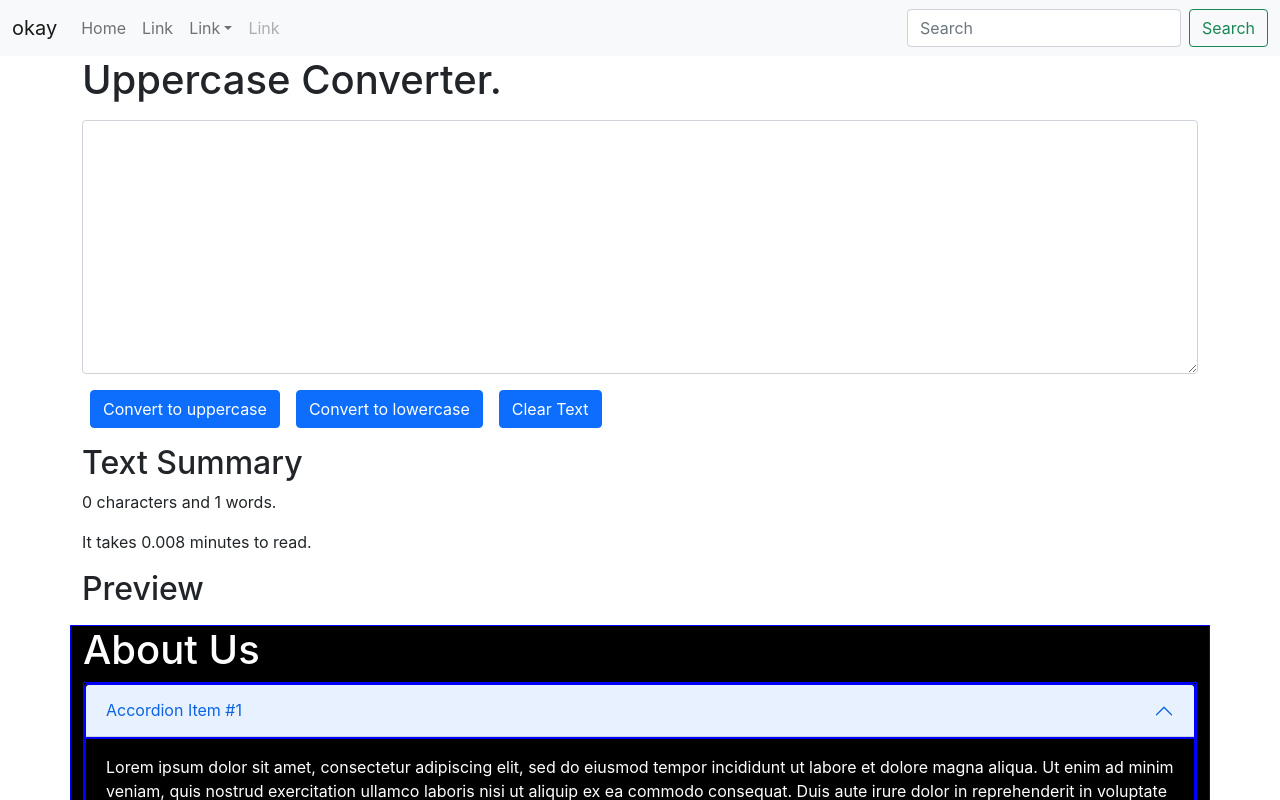
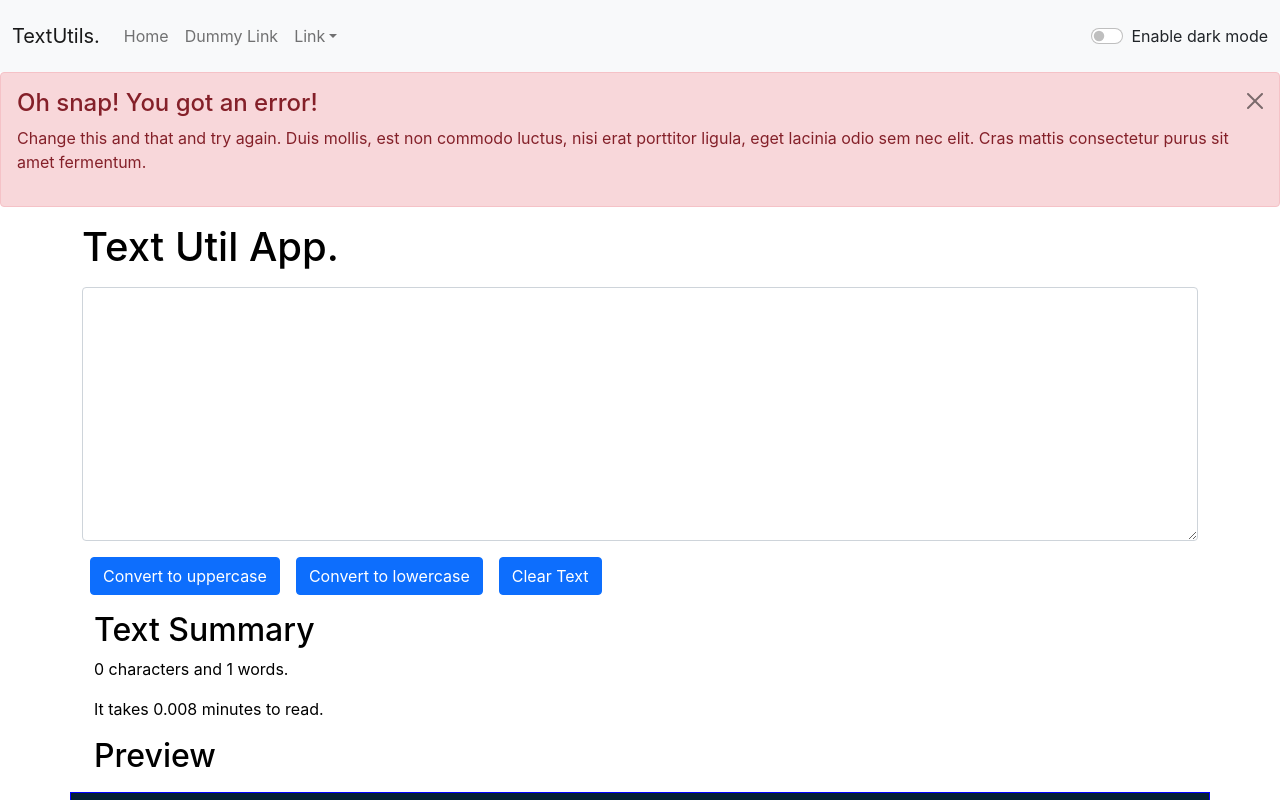
Before and after one commit to GheewW02/React-Projects, a React (Create React App) app in the folder 02-text-utils-app/: page / in a window 1280 px wide. Shown: the top 800 px of the page. Built offline with nearby package versions, Linux system fonts and the light colour scheme.

Commit message:
Added: Dark mode

```diff
--- a/02-text-utils-app/public/index.html
+++ b/02-text-utils-app/public/index.html
@@ -19,7 +19,7 @@
 
     <link rel="manifest" href="%PUBLIC_URL%/manifest.json" />
 
-    <title>React App</title>
+    <title>Text Util APP</title>
   </head>
   <body>
     <noscript>You need to enable JavaScript to run this app.</noscript>
--- a/02-text-utils-app/src/App.js
+++ b/02-text-utils-app/src/App.js
@@ -1,14 +1,26 @@
-import React from "react";
+import React, { useState } from "react";
 import About from "./components/About";
+import AlertBox from "./components/AlertBox";
 import Navibar from "./components/Navibar";
 import TextForm from "./components/TextForm";
 
 export default function App() {
+  const [mode, setMode] = useState("light");
+  const toggleMode = () => {
+    if (mode === "light") {
+      setMode("dark");
+      document.body.style.backgroundColor = "#051f36";
+    } else {
+      setMode("light");
+      document.body.style.backgroundColor = "white";
+    }
+  };
   return (
     <>
-      <Navibar title={{ t1: 3, t2: "gheeww", t3: "aayush", t4: "dai" }} />
-      <TextForm heading="Uppercase Converter." />
-      <About />
+      <Navibar mode={mode} toggleMode={toggleMode} />
+      <AlertBox />
+      <TextForm mode={mode} heading="Text Util App." />
+      <About mode={mode} />
     </>
   );
 }
--- a/02-text-utils-app/src/components/About.js
+++ b/02-text-utils-app/src/components/About.js
@@ -5,22 +5,22 @@ import { Accordion, Button } from "react-bootstrap";
 export default function About() {
   const [myStyle, setMyStyle] = useState({
     color: "white",
-    backgroundColor: "black",
+    backgroundColor: "#051f36",
     border: "1px solid blue",
   });
 
   const [btnText, setBtnText] = useState("Enable Dark Mode");
 
   const toggleStyle = () => {
-    if (myStyle.color === "black") {
+    if (myStyle.color === "#051f36") {
       setMyStyle({
         color: "white",
-        backgroundColor: "black",
+        backgroundColor: "#051f36",
       });
       setBtnText("Enable Light Mode");
     } else {
       setMyStyle({
-        color: "black",
+        color: "#051f36",
         backgroundColor: "white",
       });
       setBtnText("Enable Dark Mode");
--- /dev/null
+++ b/02-text-utils-app/src/components/AlertBox.js
@@ -0,0 +1,17 @@
+import React from "react";
+import Alert from "react-bootstrap/Alert";
+
+export default function AlertBox() {
+  return (
+    <>
+      <Alert variant="danger" dismissible>
+        <Alert.Heading>Oh snap! You got an error!</Alert.Heading>
+        <p>
+          Change this and that and try again. Duis mollis, est non commodo
+          luctus, nisi erat porttitor ligula, eget lacinia odio sem nec elit.
+          Cras mattis consectetur purus sit amet fermentum.
+        </p>
+      </Alert>
+    </>
+  );
+}
--- a/02-text-utils-app/src/components/Navibar.js
+++ b/02-text-utils-app/src/components/Navibar.js
@@ -1,19 +1,12 @@
-import {
-  Button,
-  Container,
-  Form,
-  Nav,
-  Navbar,
-  NavDropdown,
-} from "react-bootstrap";
+import { Container, Form, Nav, Navbar, NavDropdown } from "react-bootstrap";
 
 import PropTypes from "prop-types";
 
 function Navibar(props) {
   return (
-    <Navbar bg="light" expand="lg">
+    <Navbar bg={`${props.mode}`} variant={`${props.mode}`} expand="lg">
       <Container fluid>
-        <Navbar.Brand href="/">{props.t1}</Navbar.Brand>
+        <Navbar.Brand href="/">TextUtils.</Navbar.Brand>
         <Navbar.Toggle aria-controls="navbarScroll" />
         <Navbar.Collapse id="navbarScroll">
           <Nav
@@ -22,26 +15,21 @@ function Navibar(props) {
             navbarScroll
           >
             <Nav.Link href="/">Home</Nav.Link>
-            <Nav.Link href="/">Link</Nav.Link>
+            <Nav.Link href="/">Dummy Link</Nav.Link>
             <NavDropdown title="Link" id="navbarScrollingDropdown">
-              <NavDropdown.Item href="/">Action</NavDropdown.Item>
-              <NavDropdown.Item href="/">Another action</NavDropdown.Item>
+              <NavDropdown.Item href="/">Dummy Action</NavDropdown.Item>
+              <NavDropdown.Item href="/">Another Dummy</NavDropdown.Item>
               <NavDropdown.Divider />
               <NavDropdown.Item href="/">Something else here</NavDropdown.Item>
             </NavDropdown>
-            <Nav.Link href="/" disabled>
-              Link
-            </Nav.Link>
           </Nav>
-          <Form className="d-flex">
-            <Form.Control
-              type="search"
-              placeholder="Search"
-              className="me-2"
-              aria-label="Search"
-            />
-            <Button variant="outline-success">Search</Button>
-          </Form>
+          <Form.Check
+            onClick={props.toggleMode}
+            className={`my-3 text-${props.mode === "light" ? "dark" : "light"}`}
+            type="switch"
+            id="custom-switch"
+            label={`Enable ${props.mode === "light" ? "dark" : "light"} mode`}
+          />
         </Navbar.Collapse>
       </Container>
     </Navbar>
--- a/02-text-utils-app/src/components/TextForm.js
+++ b/02-text-utils-app/src/components/TextForm.js
@@ -29,10 +29,24 @@ export default function TextForm(props) {
 
   return (
     <>
-      <Form className="container">
+      <div
+        className="container"
+        style={{
+          color: props.mode === "dark" ? "white" : "black",
+        }}
+      >
+        <Form
+          style={{
+            color: props.mode === "dark" ? "white" : "black",
+          }}
+        >
           <h1>{props.heading}</h1>
           <Form.Group className="my-3">
             <Form.Control
+              style={{
+                backgroundColor: props.mode === "dark" ? "#0f3b62" : "white",
+                color: props.mode === "dark" ? "white" : "black",
+              }}
               as="textarea"
               rows={10}
               value={text}
@@ -60,6 +74,7 @@ export default function TextForm(props) {
           <h2>Preview</h2>
           <p>{text}</p>
         </div>
+      </div>
     </>
   );
 }
```
Lines whose indentation alone changed are shown as unchanged.
